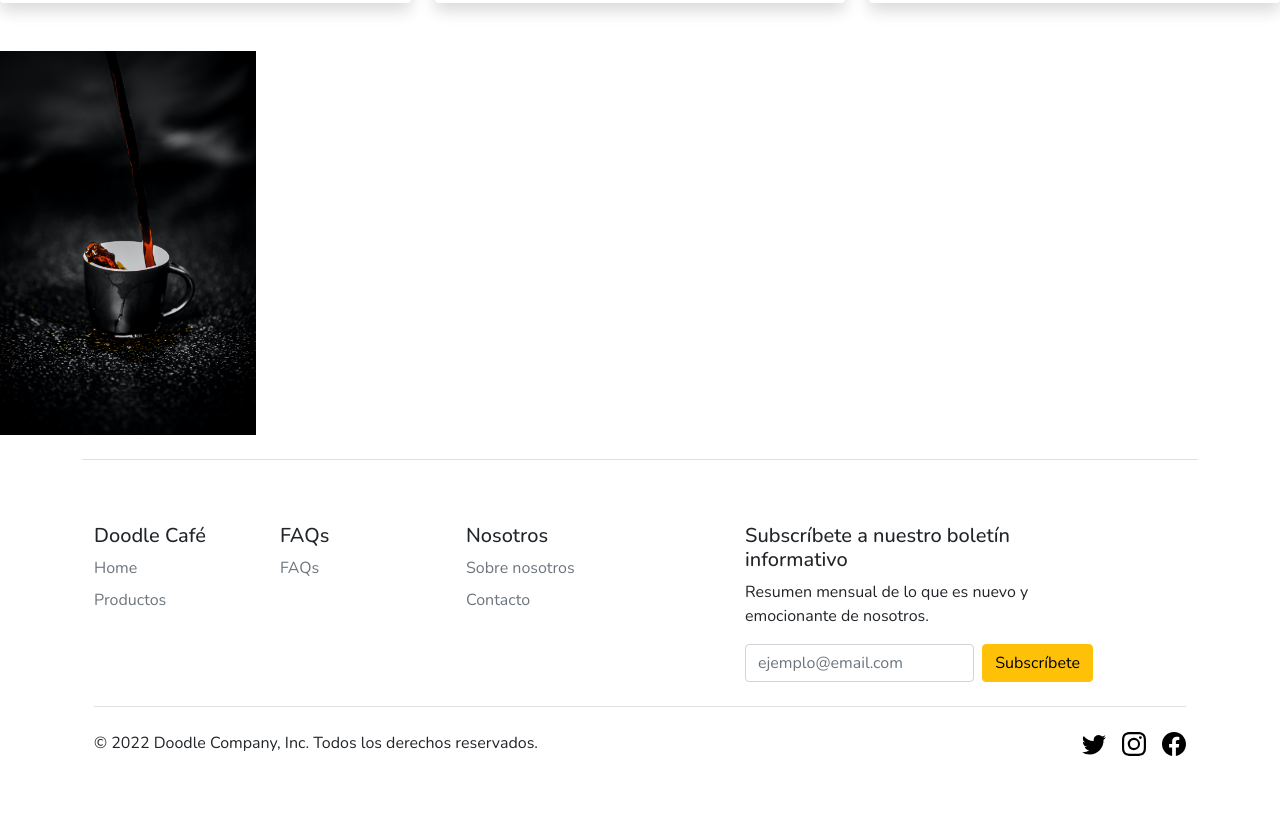
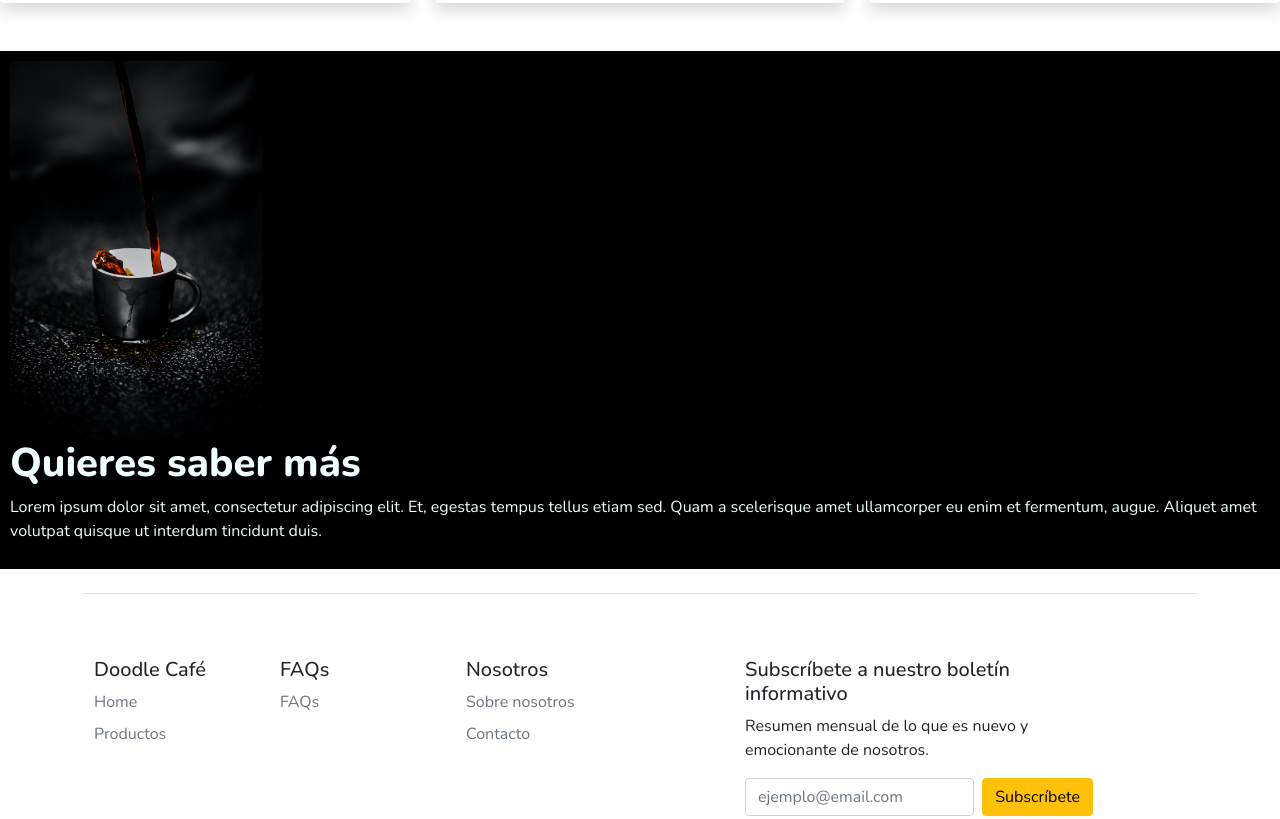
Before and after one commit to GinTip/P_Landing_Page, a plain HTML site: page assets/index.html in a window 1280 px wide. Shown: the part 1835-2654 px from the top of the page. Drawn offline with nearby package versions, Linux system fonts and the light colour scheme.

Commit message:
Modificaciones flex

```diff
--- a/assets/index.html
+++ b/assets/index.html
@@ -44,8 +44,8 @@
               <li><a href="#" class="nav-link px-2 text-white">Contacto</a></li>
             </ul>
             <div class="text-end">
-              <button type="button" class="btn btn-outline-light me-2">Login</button>
-              <button type="button" class="btn btn-warning">Sign-up</button>
+              <button type="button" class="btn btn-outline-light me-2">Iniciar sesión</button>
+              <button type="button" class="btn btn-warning">Registrarse</button>
             </div>
           </div>
         </div>
@@ -274,8 +274,14 @@
       </div>
     </div>
     <!--Adicionales-->
-    <div>
-      <img src="images/img-subs.jpg" class="img-fluid" width="20%" height="20%" alt="suscribete">
+    <div class="contenedorTwo">
+      <div>
+        <img src="images/img-subs.jpg" class="img-fluid" width="20%" height="20%" alt="suscribete">
+      </div>
+      <div>
+              <h1 class="tituloOne">Quieres saber más</h1>
+              <p>Lorem ipsum dolor sit amet, consectetur adipiscing elit. Et, egestas tempus tellus etiam sed. Quam a scelerisque amet ullamcorper eu enim et fermentum, augue. Aliquet amet volutpat quisque ut interdum tincidunt duis.</p>
+      </div>
     </div>
     <!--Footer-->
     <div class="texto">
--- a/styles/styles.css
+++ b/styles/styles.css
@@ -20,6 +20,15 @@
 .contenedor{
     padding: 50px;
     text-align: center;
+    align-items: center;
+}
+
+.contenedorTwo{
+    display: flex;
+    flex-wrap: wrap;
+    padding: 10px;
+    background-color: #000000;
+    color: azure;
 }
 
 a:link{
```
Also changed, not shown: assets/images/img-bg-1.jpg.
